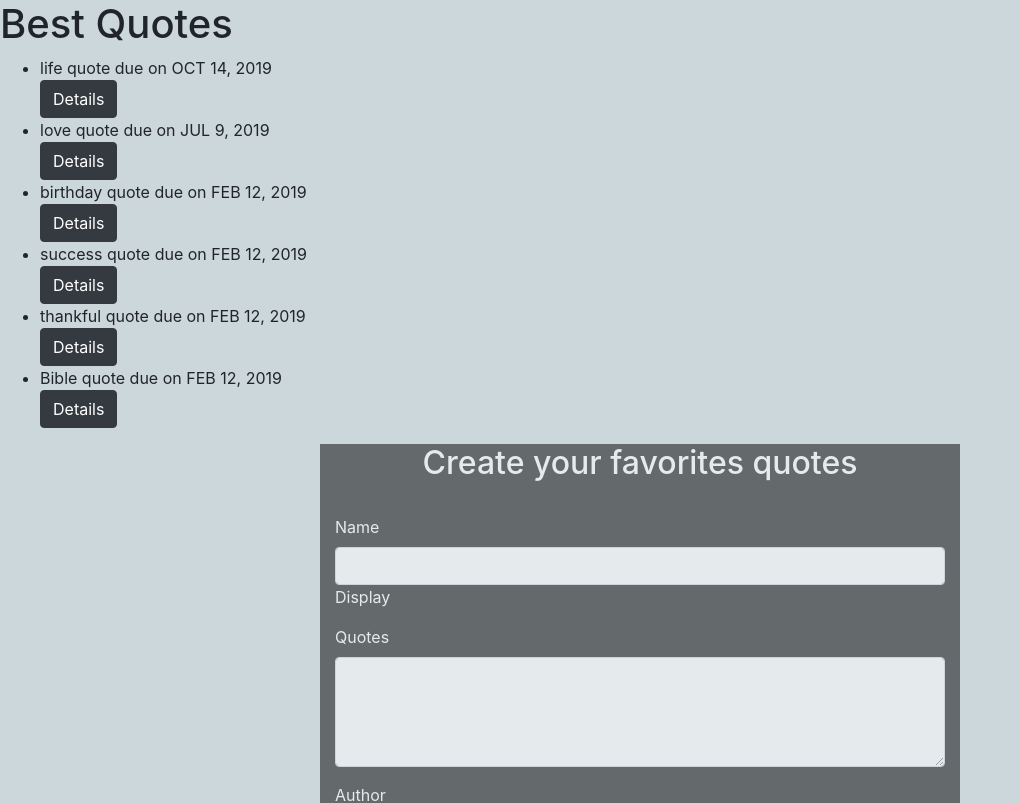
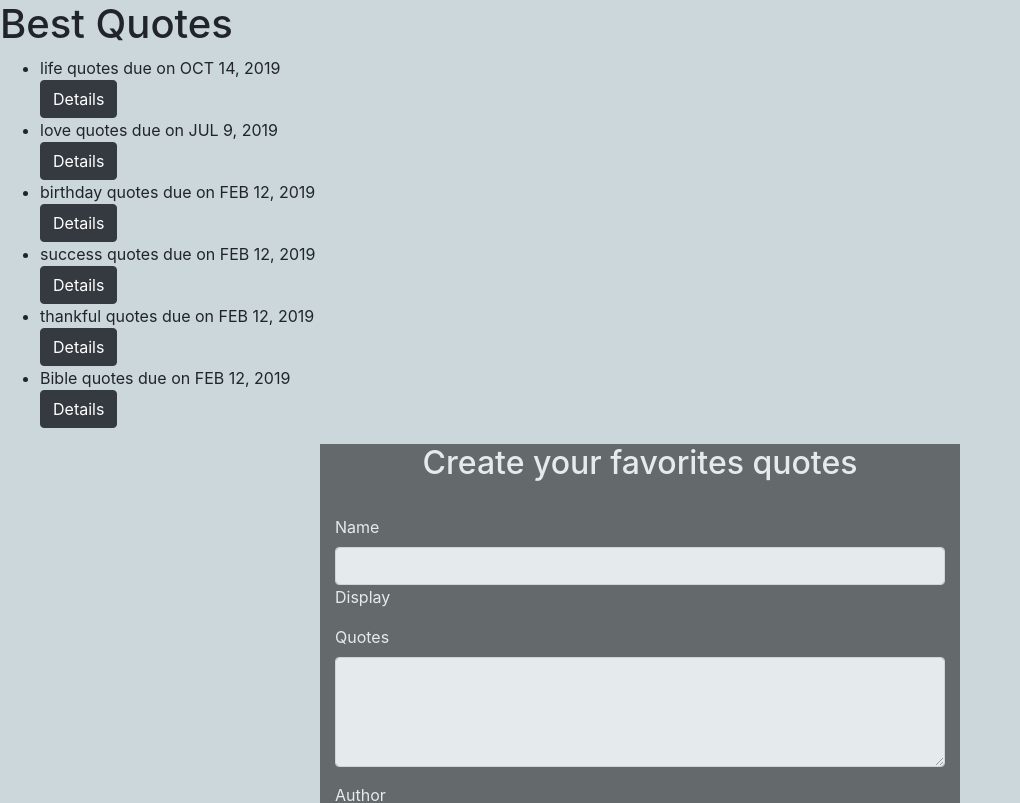
Before and after one commit to aline-bebe/quote, an Angular app: page / in a window 1280 px wide. Shown: the top 803 px of the page, without its empty margins (0-1020 px from the left). Built offline with nearby package versions, Linux system fonts and the light colour scheme.

Commit message:
adding quote

```diff
--- a/src/app/quote/quote.component.ts
+++ b/src/app/quote/quote.component.ts
@@ -8,12 +8,12 @@ import { Quote } from '../quote';
 })
 export class QuoteComponent implements OnInit {
   quote: Quote[] = [
-    new Quote(1, 'life quote', 'Those who dare to fail miserably can achieve greatly.','bebe',new Date(2019,9,14)),
-    new Quote(2,'love quote','I’m a success today because I had a friend who believed in me and I didn’t have the heart to let him down.','dydy',new Date(2019,6,9)),
-    new Quote(3,'birthday quote','Love yourself first and everything else falls into line. You really have to love yourself to get anything done in this world','pupe',new Date(2019,1,12)),
-    new Quote(3,'success quote','Love yourself first and everything else falls into line. You really have to love yourself to get anything done in this world','pupe',new Date(2019,1,12)),
-    new Quote(3,'thankful quote','Love yourself first and everything else falls into line. You really have to love yourself to get anything done in this world','pupe',new Date(2019,1,12)),
-    new Quote(3,'Bible quote','Love yourself first and everything else falls into line. You really have to love yourself to get anything done in this world','pupe',new Date(2019,1,12)),
+    new Quote(1, 'life quotes', 'Those who dare to fail miserably can achieve greatly.','bebe',new Date(2019,9,14)),
+    new Quote(2,'love quotes','I’m a success today because I had a friend who believed in me and I didn’t have the heart to let him down.','dydy',new Date(2019,6,9)),
+    new Quote(3,'birthday quotes','Love yourself first and everything else falls into line. You really have to love yourself to get anything done in this world','pupe',new Date(2019,1,12)),
+    new Quote(3,'success quotes','Love yourself first and everything else falls into line. You really have to love yourself to get anything done in this world','pupe',new Date(2019,1,12)),
+    new Quote(3,'thankful quotes','Love yourself first and everything else falls into line. You really have to love yourself to get anything done in this world','pupe',new Date(2019,1,12)),
+    new Quote(3,'Bible quotes','Love yourself first and everything else falls into line. You really have to love yourself to get anything done in this world','pupe',new Date(2019,1,12)),
   ];
 
 
```
